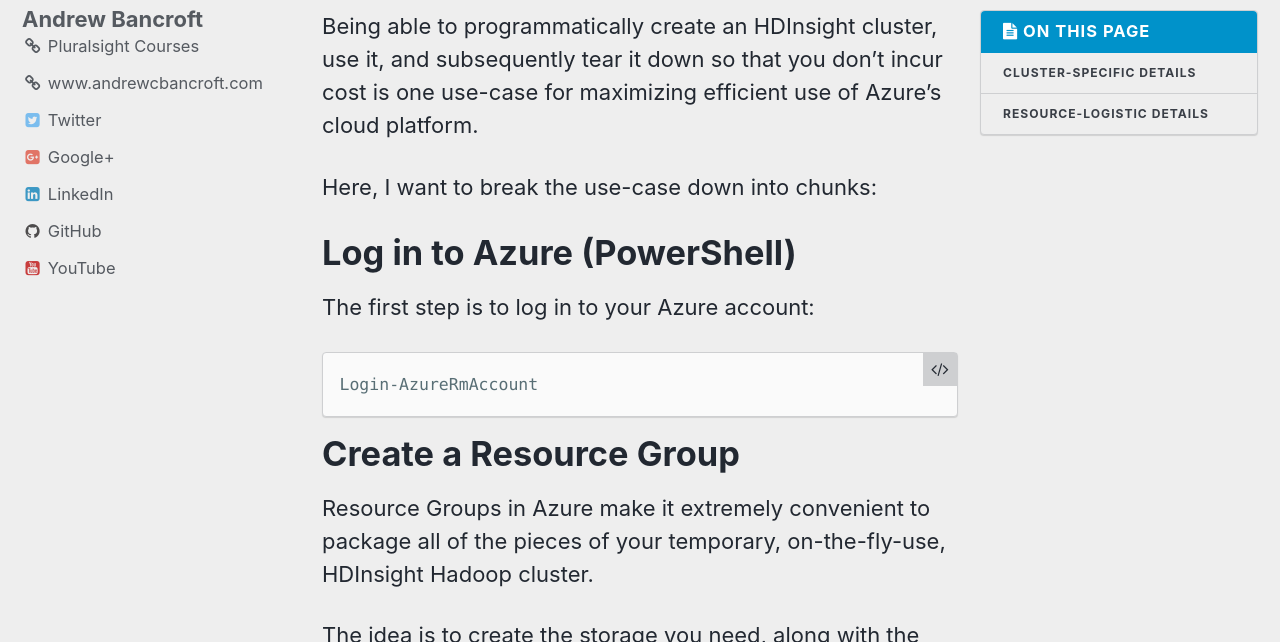
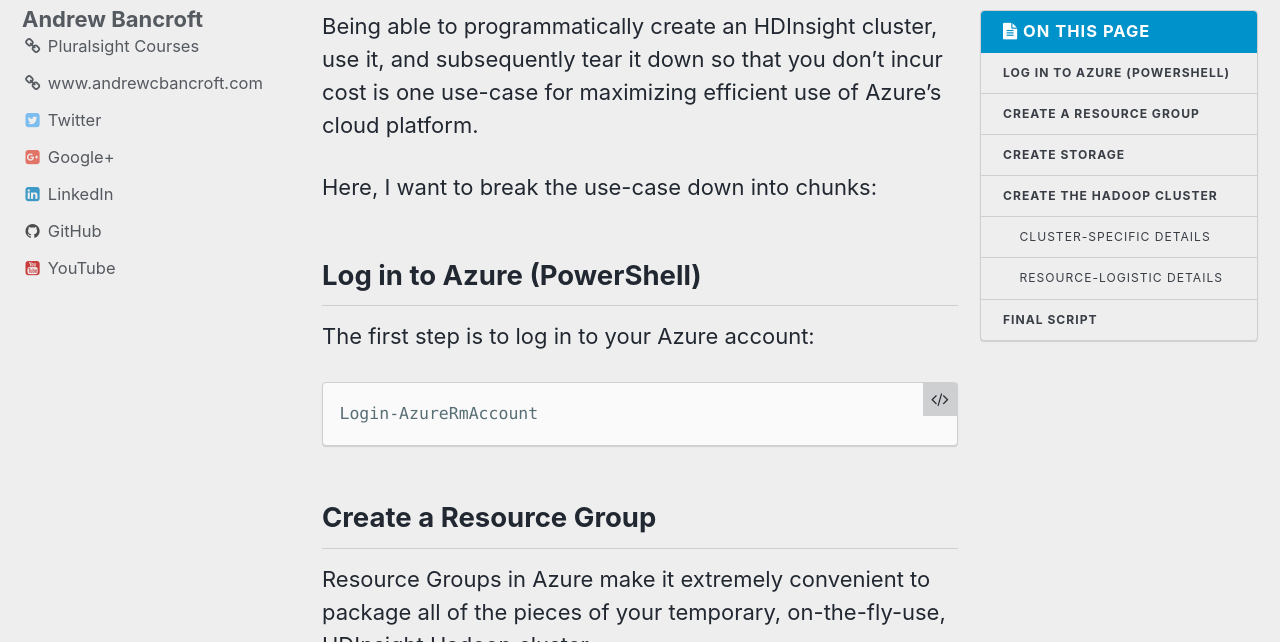
Before and after one commit to andrewcbancroft/datadaylife-blog, a Jekyll site: the page built from _posts/2018-07-27-create-hdinsight-cluster-azure-powershell.md, in a window 1280 px wide and 900 px high, cut to the strip 258-900 px from the top of the window. Built offline with Jekyll 4.4.1, drawn with Linux system fonts in a browser that asks for light colours; comment, search, counter and statistics services are not loaded.

Commit message:
Update 2018-07-27-create-hdinsight-cluster-azure-powershell.md

````diff
--- a/_posts/2018-07-27-create-hdinsight-cluster-azure-powershell.md
+++ b/_posts/2018-07-27-create-hdinsight-cluster-azure-powershell.md
@@ -9,14 +9,14 @@
 
 Here, I want to break the use-case down into chunks:
 
-# Log in to Azure (PowerShell)
+## Log in to Azure (PowerShell)
 The first step is to log in to your Azure account:
 
 ```powershell
 Login-AzureRmAccount
 ```
 
-# Create a Resource Group
+## Create a Resource Group
 Resource Groups in Azure make it extremely convenient to package all of the pieces of your temporary, on-the-fly-use, HDInsight Hadoop cluster.
 
 The idea is to create the storage you need, along with the Hadoop cluster infrastructure you need, and stick them together inside of a resource group. Why? So that you can tear it all down once you're done in a single step by removing the resource group itself. Removing a resource group is how you can delete both the storage and the HDInsight Hadoop cluster all at once.
@@ -45,7 +45,7 @@
 New-AzureRmResourceGroup -Name $resourceGroupName -Location $location
 ```
 
-# Create Storage
+## Create Storage
 Hadoop clusters need a storage area that they can use to store files and do processing.  For temporary clusters use on-the-fly, I like to create a new storage account in the newly-created resource group.  Alternatively, you can use an existing storage account.
 
 What do you need in order to create and/or use storage in PowerShell?
@@ -84,10 +84,10 @@
 $context = New-AzureStorageContext -StorageAccountName $storageAccountName -StorageAccountKey $storageAccountKey
 New-AzureStorageContainer -Name $containerName -Context $context
 ```
-# Create the Hadoop Cluster
+## Create the Hadoop Cluster
 Final piece!  What do you need to know in order to create an HDInsight Hadoop cluster with PowerShell?
 
-## Cluster-specific Details
+### Cluster-specific Details
 * A **name** for the HDInsight cluster
 * The **type** of cluster (Hadoop, Storm, Spark, Kafka, etc.)
 * The **version** of Hadoop (or Storm, Spark, Kafka, etc.)
@@ -97,7 +97,7 @@
   * One set for HTTP
   * One set for SSH
 
-## Resource-logistic Details
+### Resource-logistic Details
 * The **resource group** that the cluster will be a part of (you created this earlier)
 * The **location** (You can reuse the `$location` variable you used to create the new resource group earlier)
 * The **default storage account name** (you created this earlier)
@@ -136,7 +136,7 @@
 Write-Host "Finished!"
 ```
 
-# Final Script
+## Final Script
 Before I call it "good", I like to bring my shared variables up to the top of the script so they're not sprinkled throughout.  Here's a final script that I use as a template for creating new HDInsight Hadoop clusters in Azure:
 
 ```powershell
````
